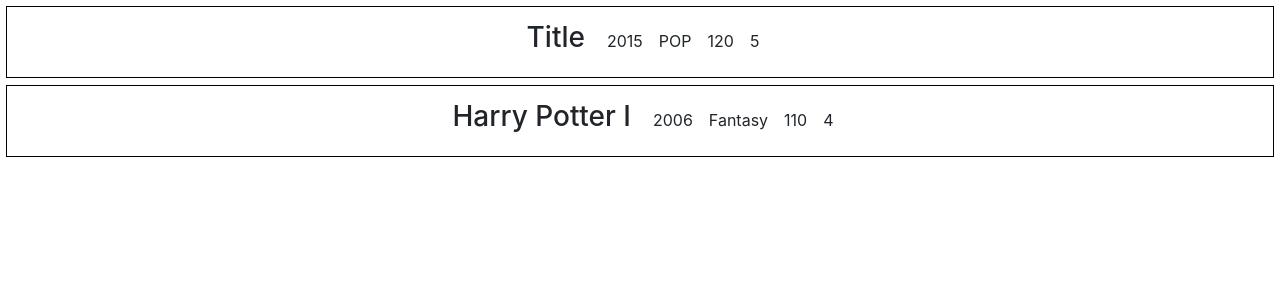
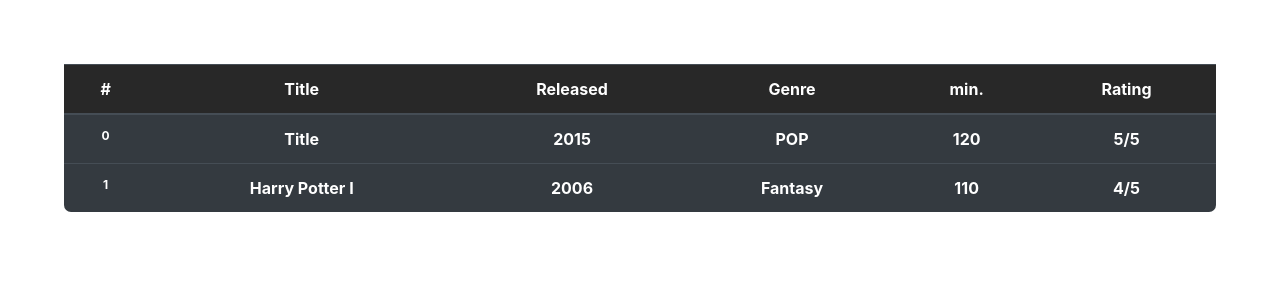
Before and after one commit to The-Code-Strangers/GMDB, a React (Create React App) app: page / in a window 1280 px wide. Shown: the top 300 px of the page. Built offline with nearby package versions, Linux system fonts and the light colour scheme.

Commit message:
movieList is table now , bootstrap calssNames added

```diff
--- a/src/components/movielist/MovieList.js
+++ b/src/components/movielist/MovieList.js
@@ -1,4 +1,5 @@
 import React, { Component } from 'react'
+import './movielist.css'
 
 import Movie from './movie/Movie';
 
@@ -12,7 +13,7 @@
 
     renderMovies(movies){
         return movies.map((movieData,i) => {
-            return <Movie key={i} data={movieData} />
+            return <Movie key={i} index={i} data={movieData} />
         })
     }
 
@@ -22,10 +23,21 @@
         const movies = this.props.data;
 
         return (
-            <div>
-                {movies ? this.renderMovies(movies) : ''}
-            </div>
-
+            <table class="table table-dark movie-list-container">
+                <thead class="thead-darker">
+                    <tr>
+                    <th scope="col">#</th>
+                    <th scope="col">Title</th>
+                    <th scope="col">Released</th>
+                    <th scope="col">Genre</th>
+                    <th scope="col">min.</th>
+                    <th scope="col">Rating</th>
+                    </tr>
+                </thead>
+                <tbody>
+                    {movies ? this.renderMovies(movies) : ''}
+                </tbody>
+            </table>
         )
     }
 
--- a/src/components/movielist/movie/Movie.js
+++ b/src/components/movielist/movie/Movie.js
@@ -2,18 +2,19 @@
 
 import './movie.css';
 
-const Movie = ({ data  }) => {
+const Movie = ({ data , index }) => {
 
     const { title , releaseYear , genre , runtimeInMinutes , rating} = data;
 
     return (
-        <div className="movie-box">
-            <h3>{title}</h3>
-            <p>{releaseYear}</p>
-            <p>{genre}</p>
-            <p>{runtimeInMinutes}</p>
-            <p>{rating}</p>
-        </div>
+            <tr>
+                <th className='index-col' scope="row">{index}</th>
+                <th scope="row">{title}</th>
+                <th scope="row">{releaseYear}</th>
+                <th scope="row">{genre}</th>
+                <th scope="row">{runtimeInMinutes}</th>
+                <th scope="row">{rating}/5</th>
+            </tr>
     )
 }
 
--- a/src/components/movielist/movie/movie.css
+++ b/src/components/movielist/movie/movie.css
@@ -1,10 +1,3 @@
-.movie-box {
-    border: 1px solid black;
-    margin: 0.5%;
-    border-width: 5%;
+.index-col {
+    font-size: 0.75em;
 }
-
-.movie-box * {
-    display: inline-block;
-    padding: 0.5em;
-}
--- /dev/null
+++ b/src/components/movielist/movielist.css
@@ -0,0 +1,10 @@
+.movie-list-container {
+    width: 90%;
+    margin: 5% auto;
+    border-bottom-left-radius: 7px;
+    border-bottom-right-radius: 7px;
+}
+
+.thead-darker {
+    background-color: #282828;
+}
```
